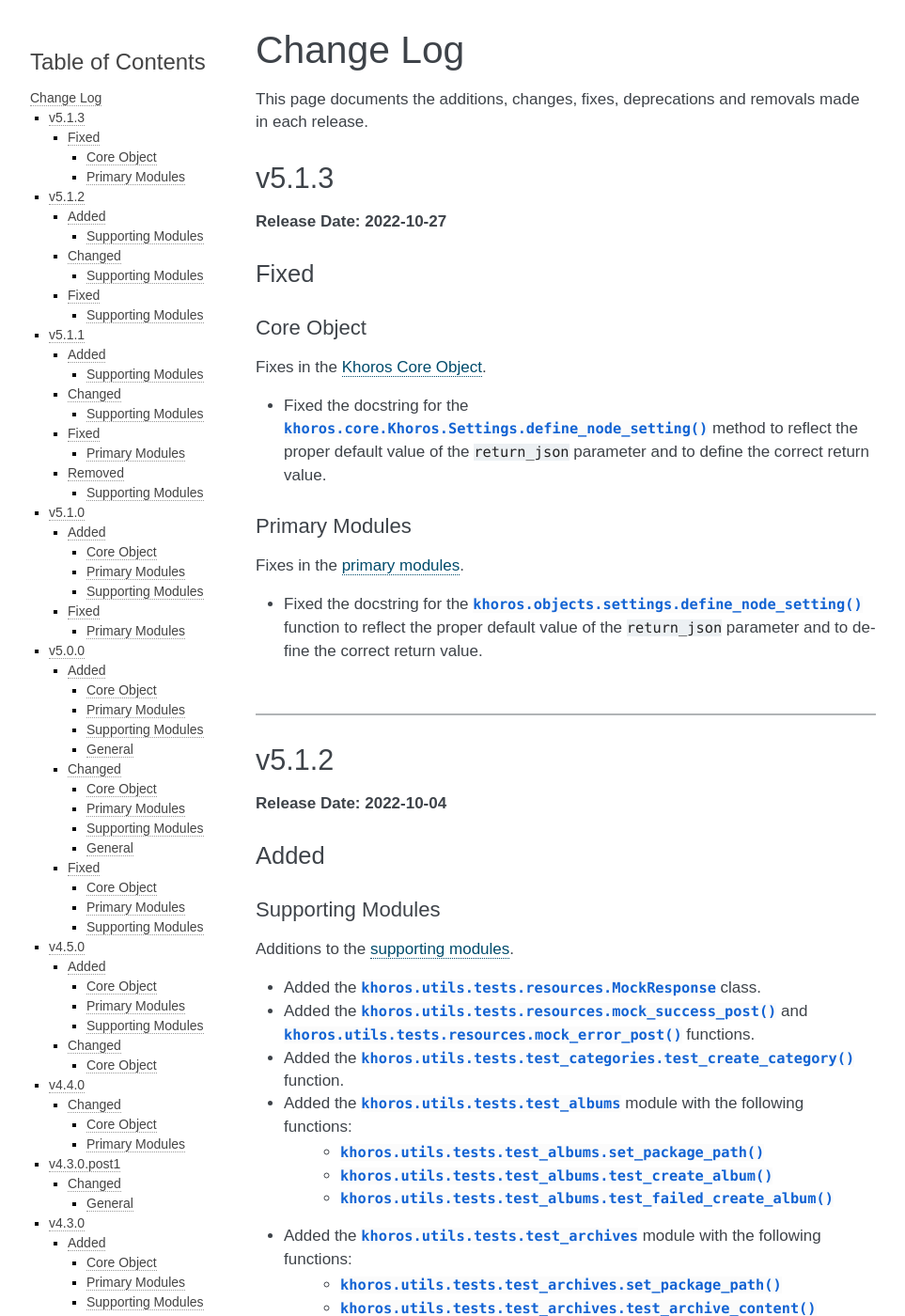
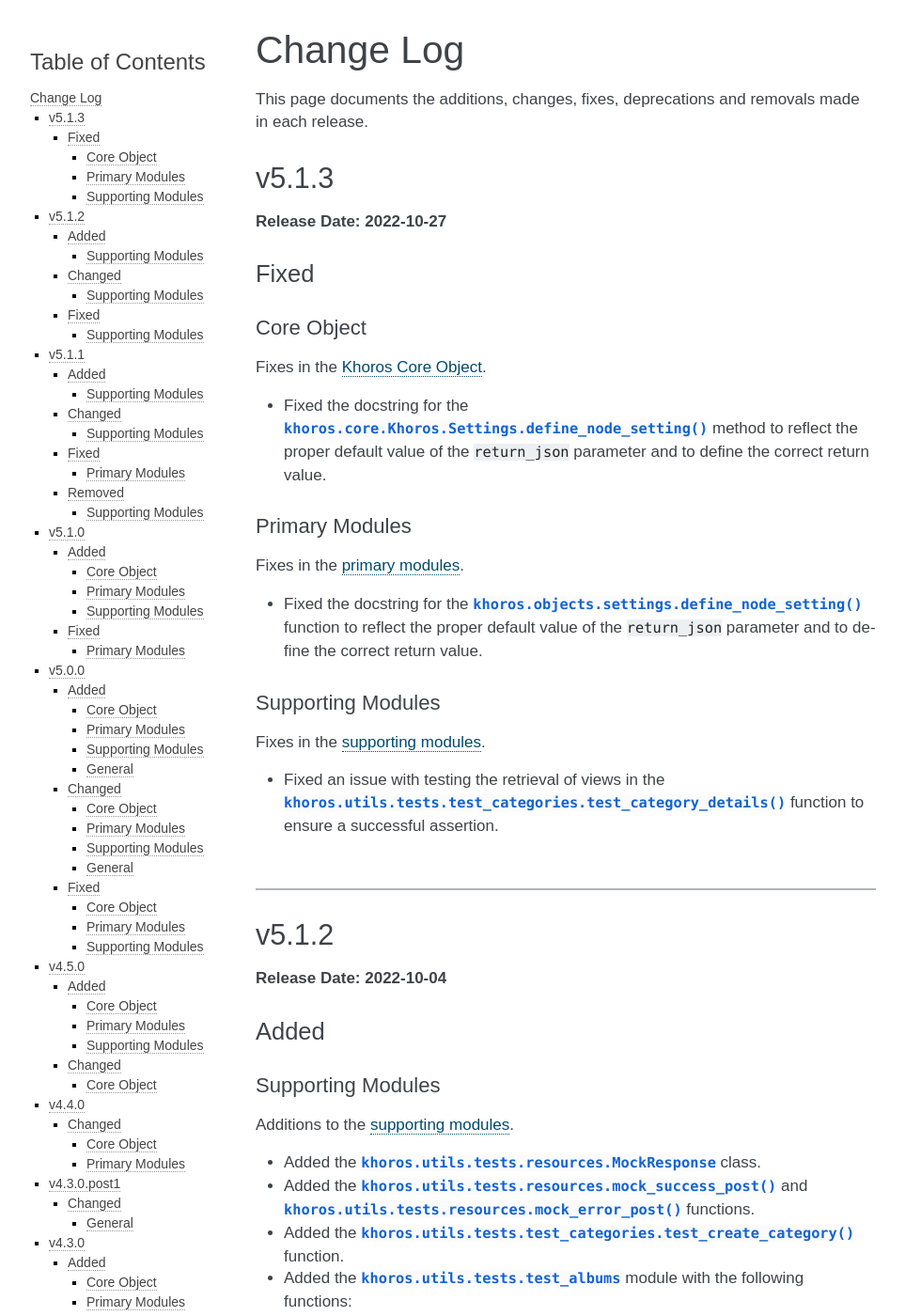
Before and after one commit to jeffshurtliff/khoros, a Sphinx documentation site: the page built from docs/changelog.rst, in a window 1280 px wide and 1400 px high. Shown: the whole window at 94% size, without its empty margins (148-1111 px from the left). Built offline with Sphinx 7.4.7, drawn with Linux system fonts in a browser that asks for light colours.

Commit message:
Fixed an issue that caused pytest to fail

```diff
--- a/docs/changelog.rst
+++ b/docs/changelog.rst
@@ -26,6 +26,14 @@
 * Fixed the docstring for the :py:meth:`khoros.objects.settings.define_node_setting` function
   to reflect the proper default value of the ``return_json`` parameter and to define the correct
   return value.
+
+Supporting Modules
+------------------
+Fixes in the :doc:`supporting modules <supporting-modules>`.
+
+* Fixed an issue with testing the retrieval of views in the
+  :py:func:`khoros.utils.tests.test_categories.test_category_details` function to ensure a
+  successful assertion.
 
 |
 
```
Also changed, not shown: 1 other file.
